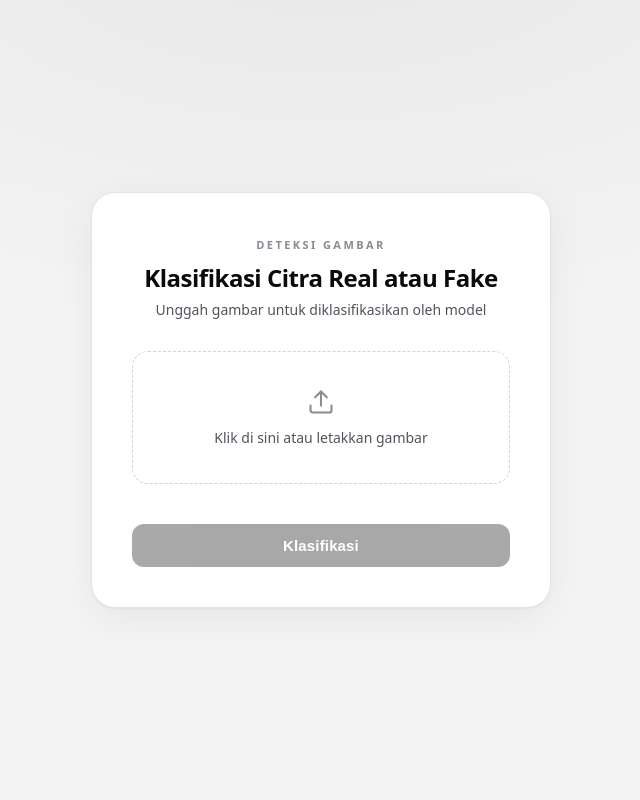
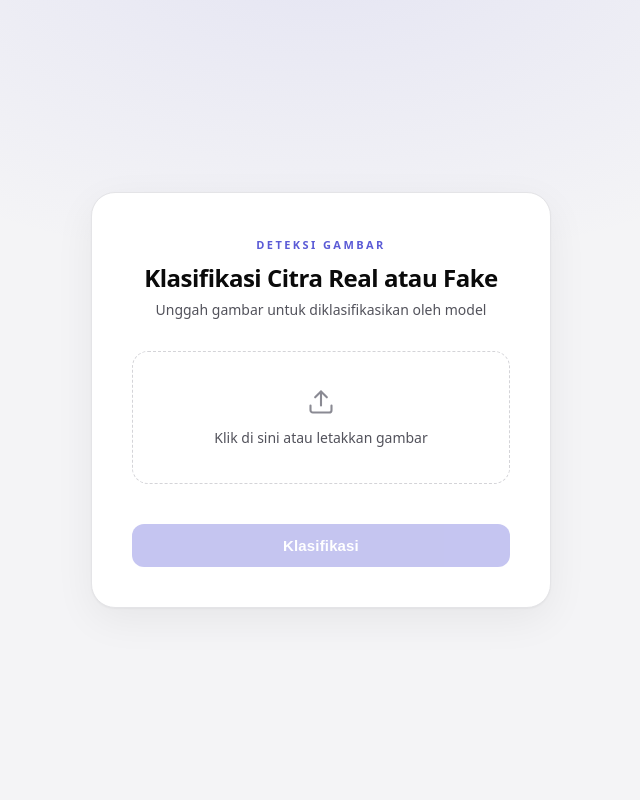
Before and after one commit to albaruzz/Aplikasi-HKI, a Flask app: page / in a window 1280 px wide. Shown: the whole page, without its empty margins (319-959 px from the left). Run offline with Flask 3, Linux system fonts and the light colour scheme.

Commit message:
Add indigo accent and semantic result colors

```diff
--- a/templates/index.html
+++ b/templates/index.html
@@ -8,7 +8,7 @@
     <style>
         :root {
             color-scheme: light dark;
-            --bg: #f4f4f5;
+            --bg: #f4f4f6;
             --surface: #ffffff;
             --ink: #0a0a0a;
             --ink-soft: #52525b;
@@ -17,10 +17,20 @@
             --line-strong: #d4d4d8;
             --overlay: rgba(0, 0, 0, 0.05);
             --ring: rgba(10, 10, 10, 0.28);
+            --accent: #5b5bd6;
+            --accent-strong: #4545c2;
+            --accent-soft: rgba(91, 91, 214, 0.10);
+            --accent-ring: rgba(91, 91, 214, 0.30);
+            --success: #128a4e;
+            --success-soft: rgba(18, 138, 78, 0.10);
+            --success-line: rgba(18, 138, 78, 0.35);
+            --danger: #c92a2a;
+            --danger-soft: rgba(201, 42, 42, 0.08);
+            --danger-line: rgba(201, 42, 42, 0.35);
         }
         @media (prefers-color-scheme: dark) {
             :root {
-                --bg: #0a0a0a;
+                --bg: #0a0a0b;
                 --surface: #131316;
                 --ink: #f4f4f5;
                 --ink-soft: #a1a1aa;
@@ -36,7 +56,7 @@
             font-family: system-ui, -apple-system, "Segoe UI", Roboto, sans-serif;
             color: var(--ink);
             background:
-                radial-gradient(1200px 600px at 50% -10%, var(--overlay), transparent 70%),
+                radial-gradient(900px 480px at 50% -8%, var(--accent-soft), transparent 70%),
                 var(--bg);
             min-height: 100vh;
             padding: 32px 16px;
@@ -60,7 +80,7 @@
             font-weight: 700;
             letter-spacing: 0.22em;
             text-transform: uppercase;
-            color: var(--ink-faint);
+            color: var(--accent);
             margin-bottom: 12px;
         }
         h1 { font-size: 24px; line-height: 1.2; letter-spacing: -0.02em; color: var(--ink); margin-bottom: 8px; }
@@ -119,18 +139,18 @@
             padding: 13px;
             border: none;
             border-radius: 12px;
-            background: var(--ink);
-            color: var(--surface);
+            background: var(--accent);
+            color: #fff;
             font-size: 15px;
             font-weight: 600;
             letter-spacing: 0.01em;
             cursor: pointer;
-            transition: opacity 0.18s, transform 0.06s;
+            transition: background 0.18s, transform 0.06s;
         }
-        button:hover { opacity: 0.85; }
+        button:hover { background: var(--accent-strong); }
         button:active { transform: scale(0.985); }
         button:disabled { opacity: 0.35; cursor: not-allowed; transform: none; }
-        button:focus-visible { outline: 2px solid var(--ink); outline-offset: 3px; }
+        button:focus-visible { outline: 2px solid var(--accent); outline-offset: 3px; }
         .link-btn {
             margin-top: 14px;
             width: auto;
@@ -359,6 +385,8 @@
                 const isReal = data.label === "Real";
                 iconReal.classList.toggle("hidden", !isReal);
                 iconFake.classList.toggle("hidden", isReal);
+                result.classList.remove("real", "fake");
+                result.classList.add(data.label.toLowerCase());
                 result.style.display = "block";
             } catch (err) {
                 showError(err.message);
```
Also changed, not shown: other parts of templates/index.html (+24 -8 lines).
